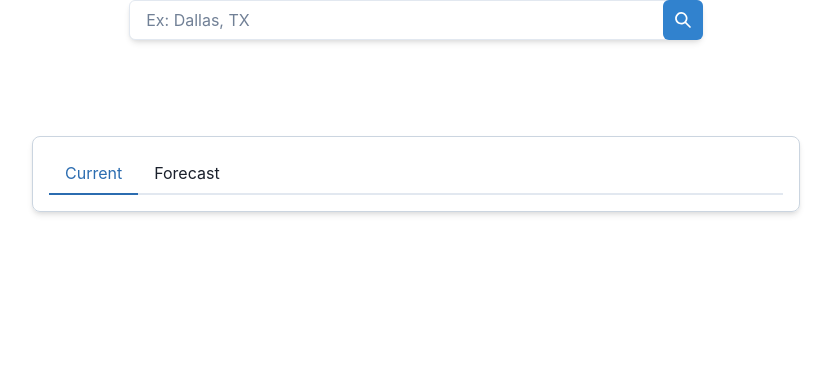
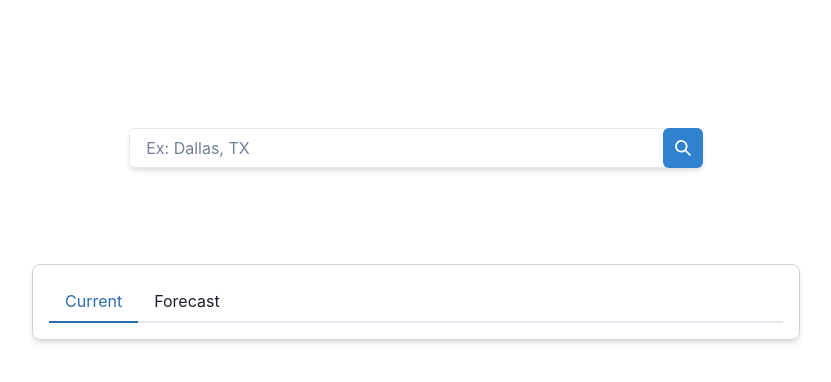
Before and after one commit to JeffHasAGithub/weather-react, a React (Vite) app: page / in a window 1280 px wide. Shown: the top 382 px of the page, without its empty margins (224-1055 px from the left). Built offline with nearby package versions, Linux system fonts and the light colour scheme.

Commit message:
Centered App component

```diff
--- a/src/App.tsx
+++ b/src/App.tsx
@@ -1,5 +1,5 @@
 import { useState, useEffect } from "react";
-import { Container, VStack } from "@chakra-ui/react";
+import { Container, VStack, Spacer } from "@chakra-ui/react";
 import { WeatherSearch } from "./components/WeatherSearch";
 import { WeatherDisplay } from "./components/WeatherDisplay";
 import { Weather } from "./models";
@@ -8,7 +8,9 @@ function App() {
   const [weather, setWeather] = useState<Weather | null>(null);
 
   return (
-    <VStack spacing={24}>
+    <main>
+      <VStack spacing={24} my={8}>
+        <Spacer />
         <Container>
           <WeatherSearch setWeather={setWeather} />
         </Container>
@@ -21,8 +23,10 @@ function App() {
           p={4}>
           <WeatherDisplay width="100%" weather={weather} />
         </Container>
+        <Spacer />
       </VStack>
-  );
+    </main>
+  )
 }
 
 export default App;
--- a/src/components/WeatherForecast.tsx
+++ b/src/components/WeatherForecast.tsx
@@ -21,7 +21,7 @@ export function WeatherForecast({ forecast, location }: MainProps) {
             p={4}
           >
             <Flex w='100%'>
-              <Square>
+              <Square pl={4}>
                 <VStack>
                   <Text>{jdate.getWeekday(fday.date)}</Text>
                   <Text>{jdate.toLocale(fday.date)}</Text>
@@ -30,7 +30,7 @@ export function WeatherForecast({ forecast, location }: MainProps) {
               <Spacer />
               <Image src={fday.day.condition.icon} />
               <Spacer />
-              <Square>
+              <Square pr={4}>
                 <VStack>
                   <Text color='red.500'>{fday.day.maxtemp_f} <FontAwesomeIcon icon={faTemperatureHigh} /></Text>
                   <Text color='blue.500'>{fday.day.mintemp_f} <FontAwesomeIcon icon={faTemperatureLow} /></Text>
```
Lines whose indentation alone changed are shown as unchanged.
